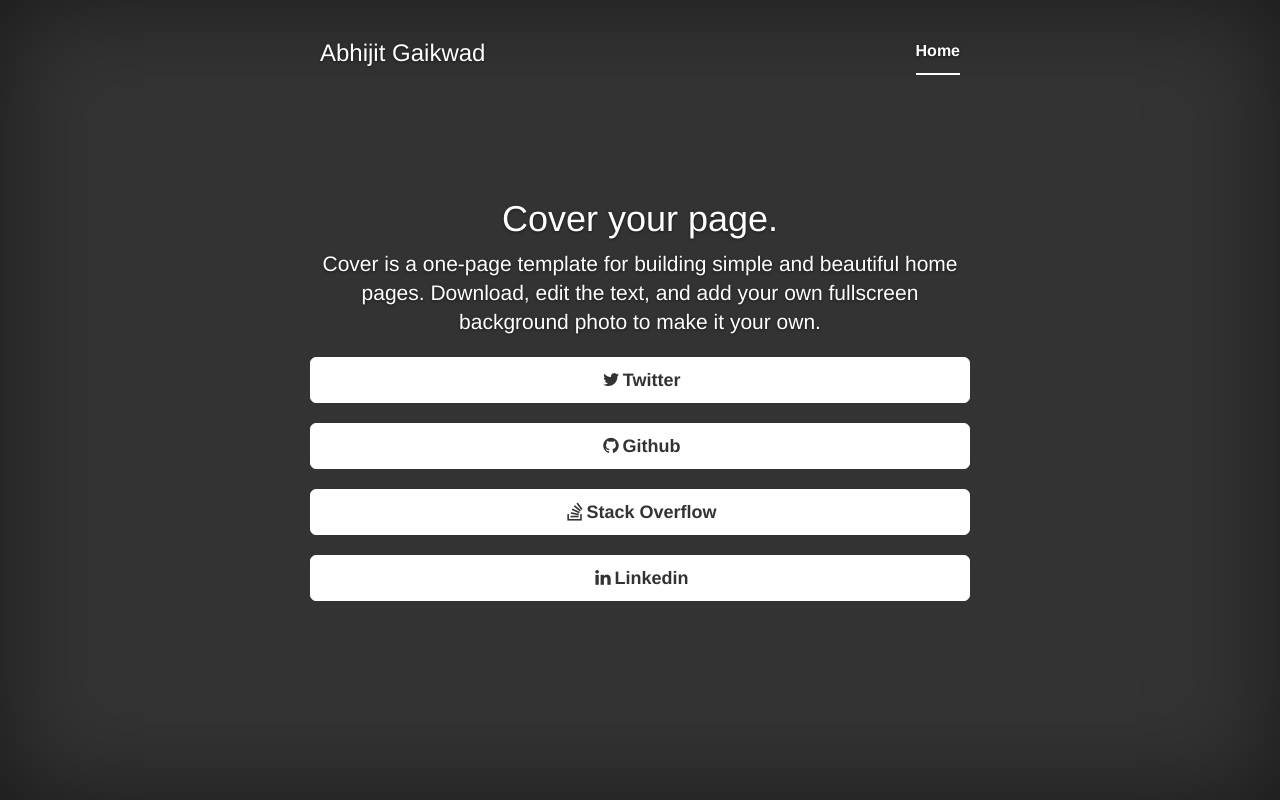
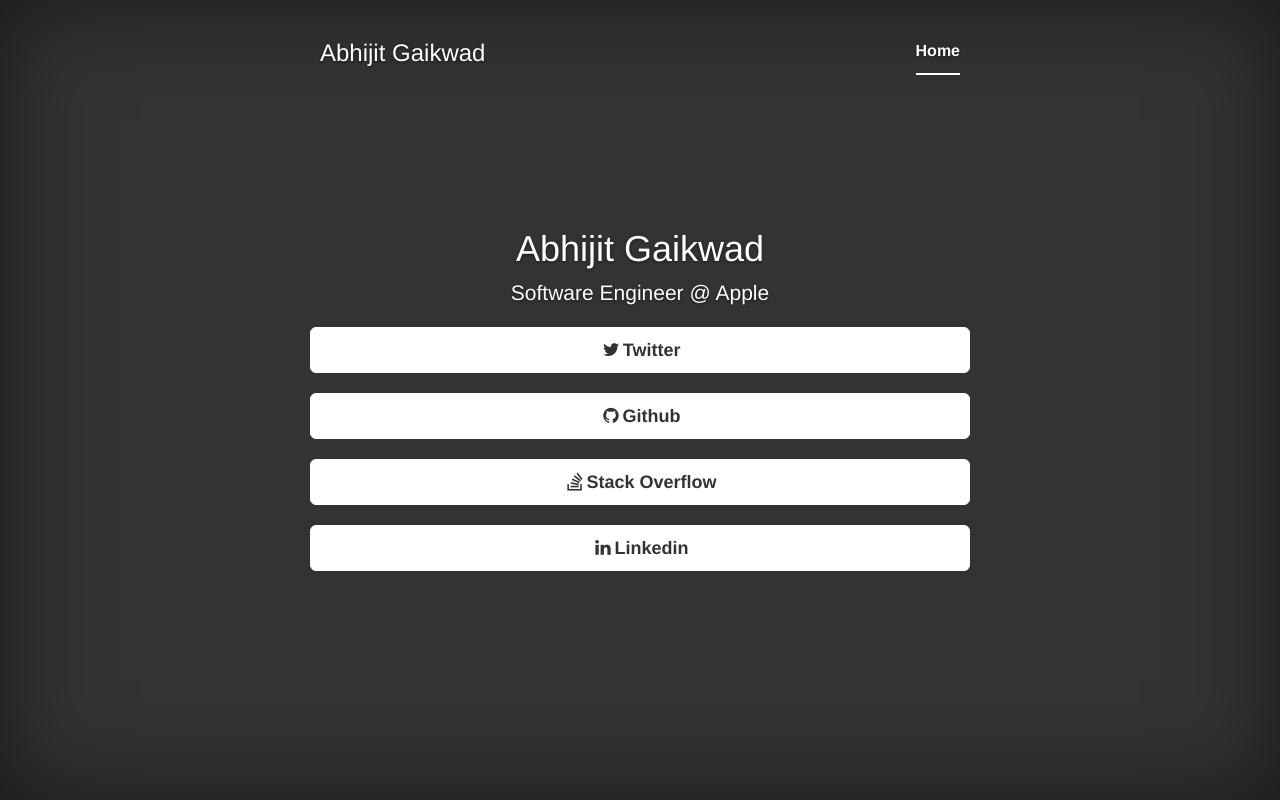
Before and after one commit to gabhi/gabhi.com, a plain HTML site: page index.html in a window 1280 px wide. Drawn offline with nearby package versions, Linux system fonts and the light colour scheme.

Commit message:
Update index.html

```diff
--- a/index.html
+++ b/index.html
@@ -54,8 +54,8 @@
           </div>
 
           <div class="inner cover">
-            <h1 class="cover-heading">Cover your page.</h1>
-            <p class="lead">Cover is a one-page template for building simple and beautiful home pages. Download, edit the text, and add your own fullscreen background photo to make it your own.</p>
+            <h1 class="cover-heading">Abhijit Gaikwad</h1>
+            <p class="lead">Software Engineer @ Apple </p>
             <p class="lead">
 
 
```
